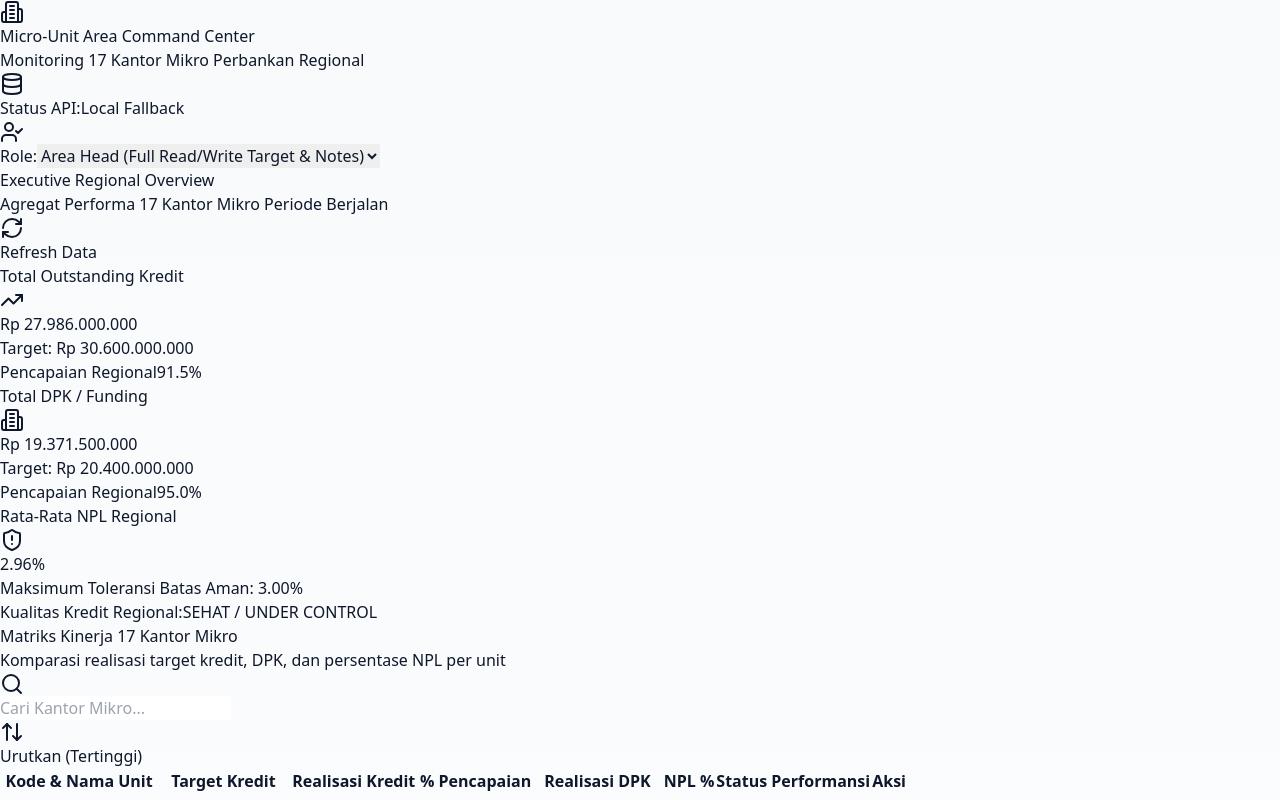
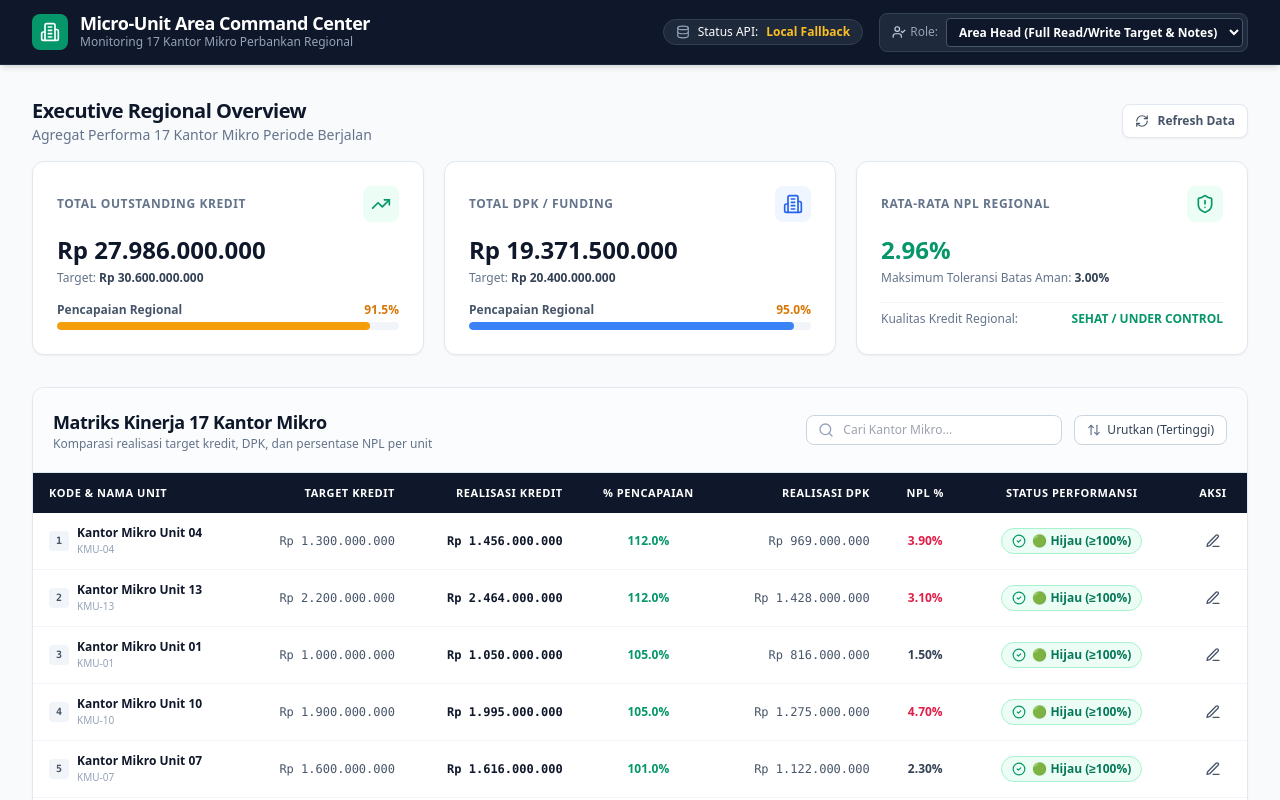
Before and after one commit to trisula-digiart/micro-unit-command-center, a Next.js app: page / in a window 1280 px wide. Shown: the top 800 px of the page. Built offline with nearby package versions, Linux system fonts and the light colour scheme; no server answers; the database is empty.

Commit message:
fix: add tailwind content path for src directory

```diff
--- /dev/null
+++ b/tailwind.config.ts
@@ -0,0 +1,21 @@
+// Location: tailwind.config.ts
+import type { Config } from "tailwindcss";
+
+const config: Config = {
+  content: [
+    "./src/pages/**/*.{js,ts,jsx,tsx,mdx}",
+    "./src/components/**/*.{js,ts,jsx,tsx,mdx}",
+    "./src/app/**/*.{js,ts,jsx,tsx,mdx}",
+  ],
+  theme: {
+    extend: {
+      colors: {
+        background: "var(--background)",
+        foreground: "var(--foreground)",
+      },
+    },
+  },
+  plugins: [],
+};
+
+export default config;
```
